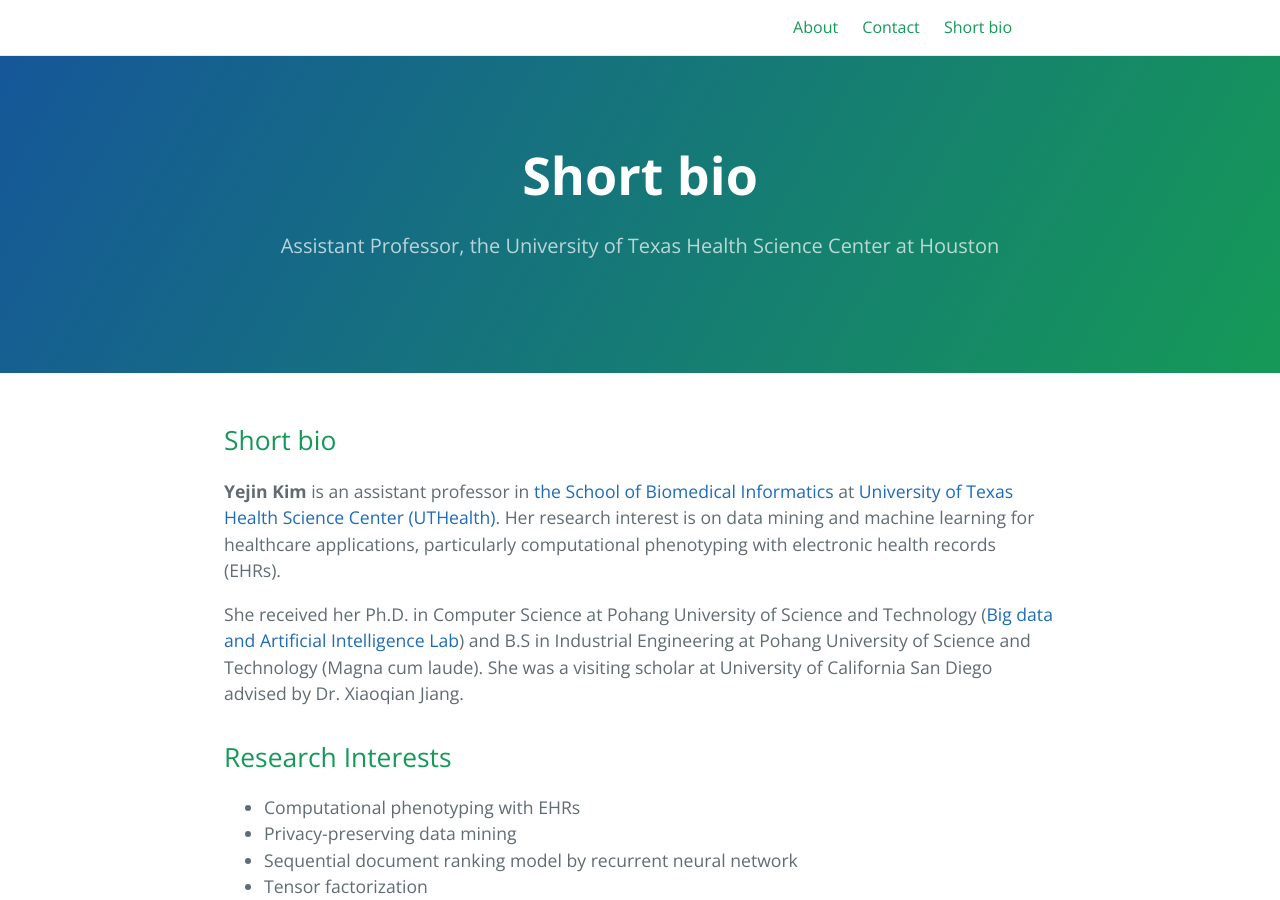
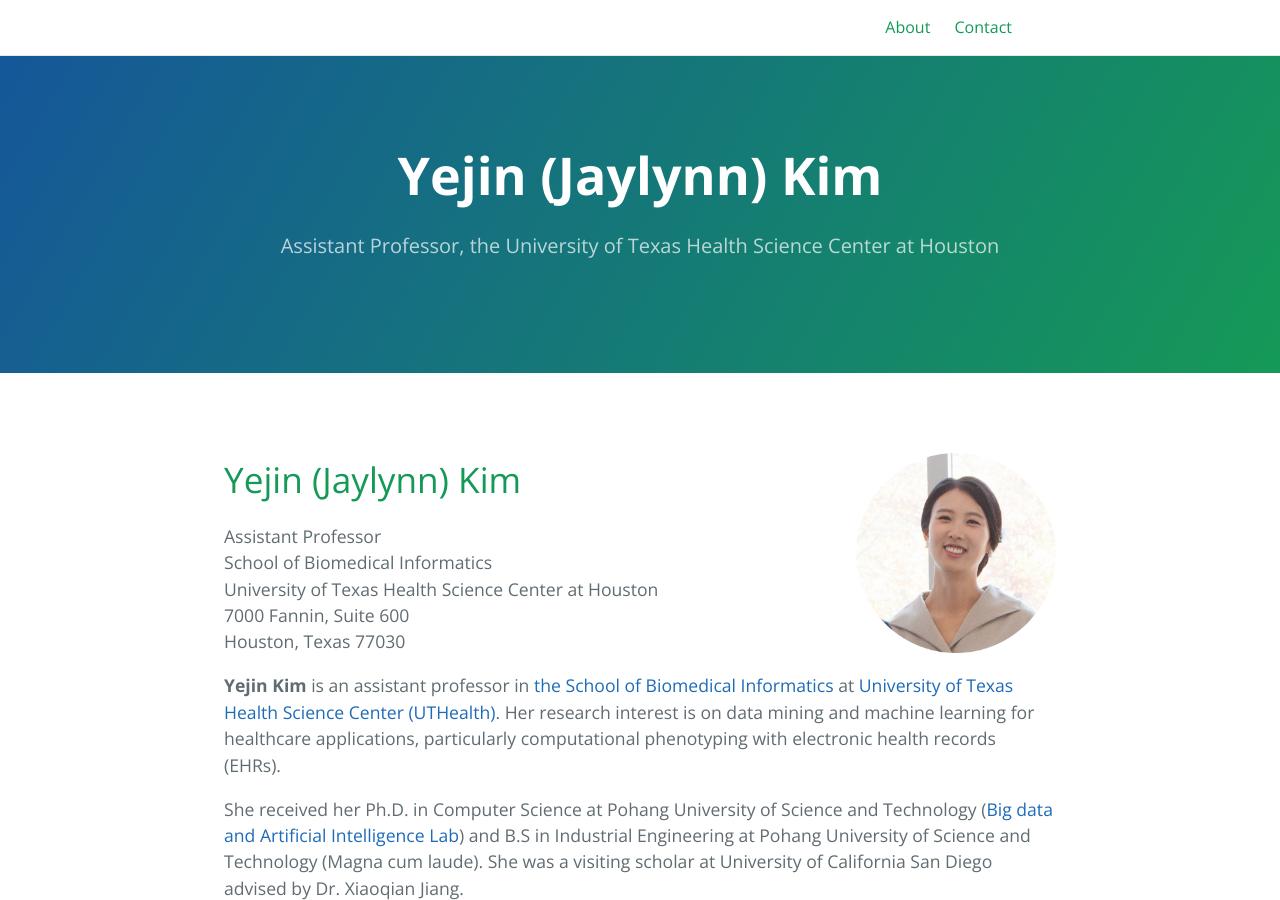
Before and after one commit to yejinjkim/yejinjkim.github.io, a Jekyll site: the page built from index.md, in a window 1280 px wide and 900 px high. Built offline with Jekyll 4.4.1, drawn with Linux system fonts in a browser that asks for light colours; our own code applies the rules of GitHub Pages for plain Markdown files.

Commit message:
Update index.md

```diff
--- a/index.md
+++ b/index.md
@@ -1,5 +1,13 @@
+<img align="right" width="200" src="https://github.com/yejinjkim/yejinjkim.github.io/blob/master/profile.png">
 
-## Short bio
+Yejin (Jaylynn) Kim
+==========
+Assistant Professor
+School of Biomedical Informatics
+University of Texas Health Science Center at Houston
+7000 Fannin, Suite 600
+Houston, Texas 77030
+
 **Yejin Kim** is an assistant professor in [the School of Biomedical Informatics](https://sbmi.uth.edu/) at [University of Texas Health Science Center (UTHealth)](https://www.uth.edu/).
 Her research interest is on data mining and machine learning for healthcare applications, particularly computational phenotyping with electronic health records (EHRs).
 
```
